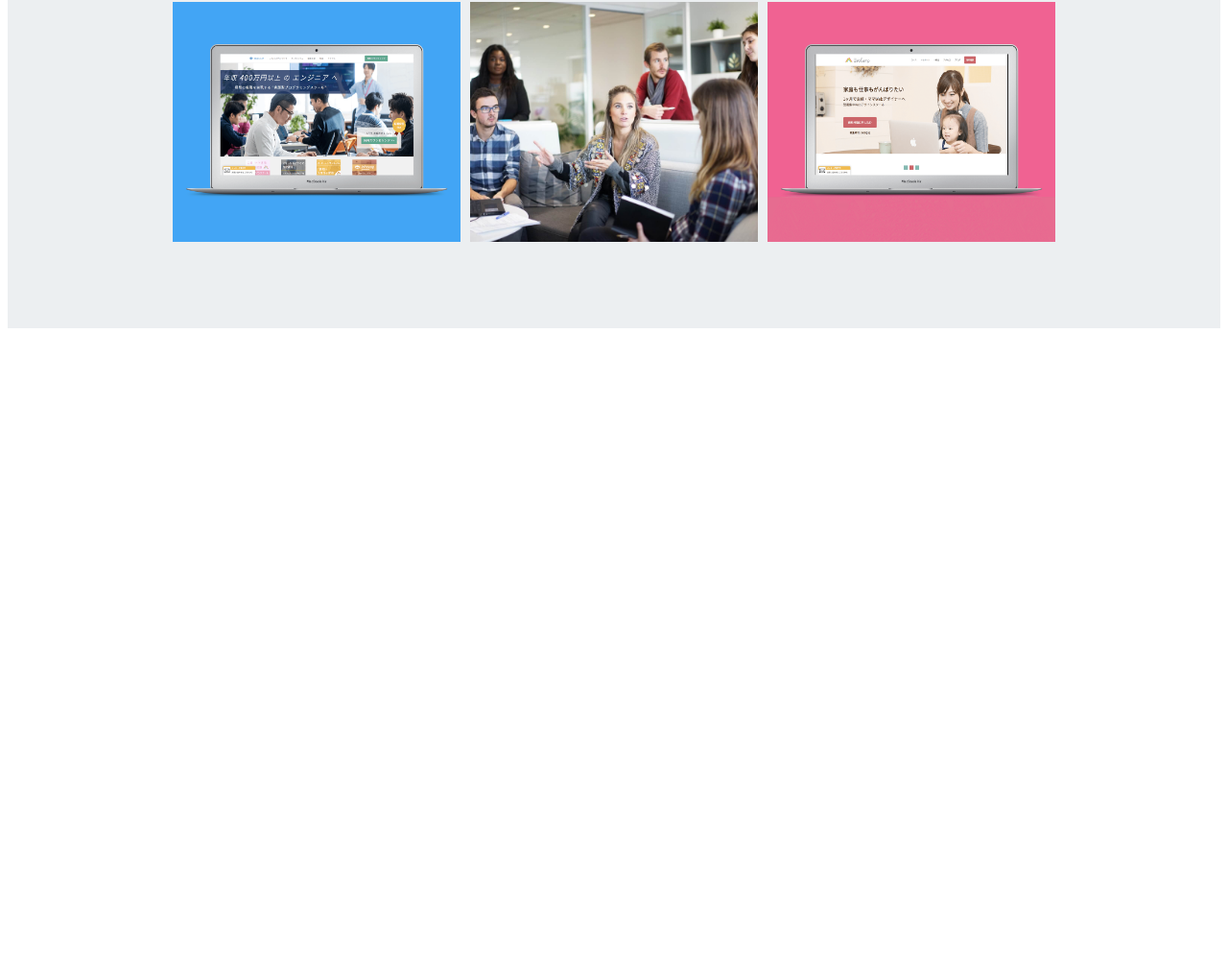
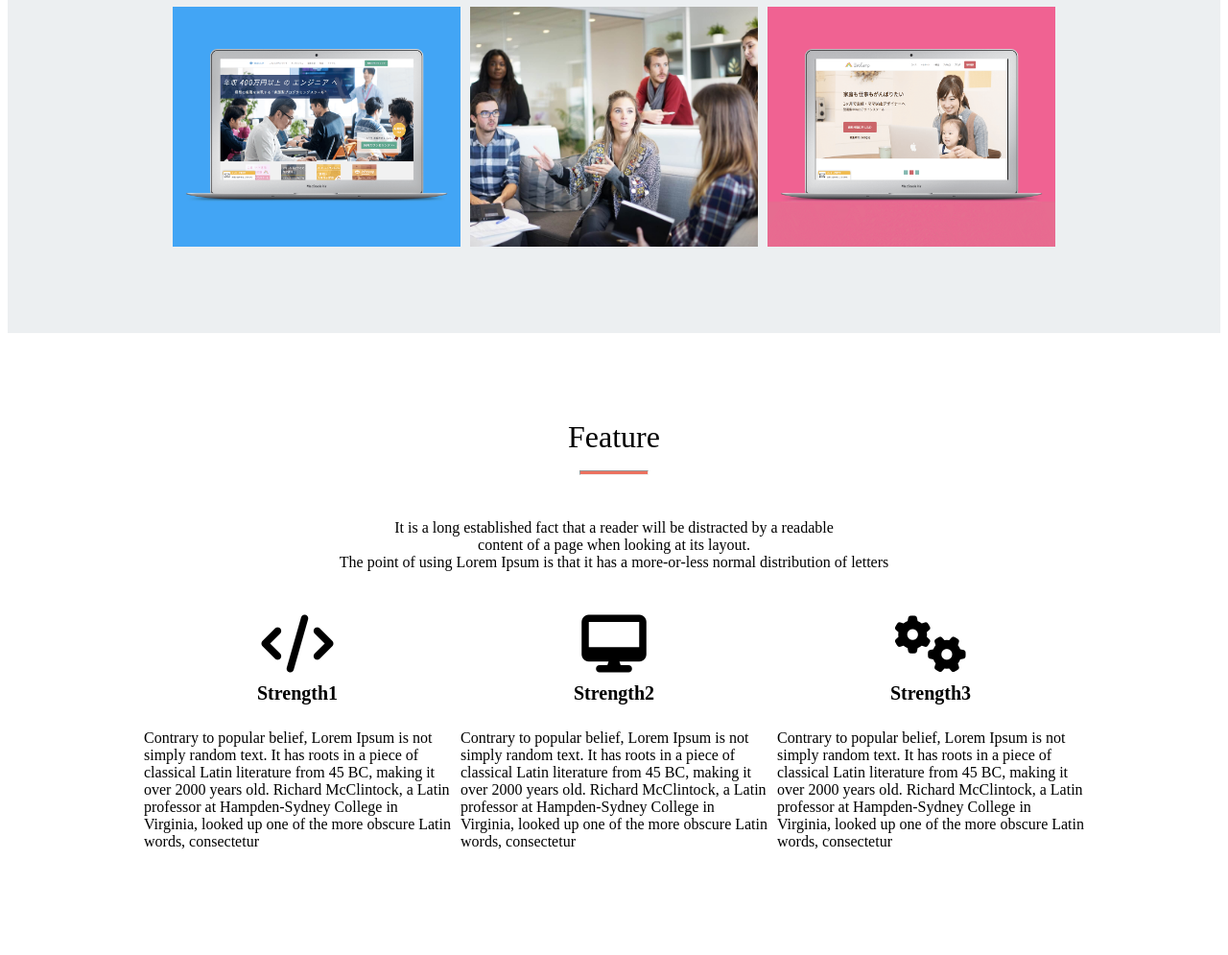
Before and after one commit to sgmkhr/WALS_website, a plain HTML site: page index.html in a window 1280 px wide. Shown: the part 1275-2270 px from the top of the page at 96% size. Before the commit the page ends 1625 px from the top, so only its background shows below. Drawn offline with Linux system fonts and the light colour scheme.

Commit message:
[Add]Feature

```diff
--- a/css/style.css
+++ b/css/style.css
@@ -71,24 +71,23 @@ header {
   width: 920px;
 }
 
-.portfolio-contents h4 {
+h4 {
   text-align: center;
   font-size: 32px;
   color: #000000;
   padding-bottom: 8px;
-  line-height: 32px;
+  font-weight: normal;
   margin: 0 auto;
-  font-weight: normal;
 }
 
-.portfolio-contents hr {
+hr {
   height: 3px;
   width: 70px;
-  color: #EC715F;
+  background-color: #EC715F;
   text-align: center;
 }
 
-.portfolio-contents p {
+.text {
   padding: 30px 0;
   text-align: center;
   font-size: 16px;
@@ -137,3 +136,42 @@ header {
 .portfolio-image-box:nth-child(6) {
   background-image: url(../img/webcamp-mother.png);
 }
+
+.feature-wrapper {
+  width: 100%;
+}
+
+.feature-contents {
+  width: 980px;
+  margin: 0 auto;
+  padding: 90px 0;
+}
+
+.strengths {
+  width: 100%;
+  display: flex;
+  justify-content: center;
+}
+
+.strength {
+  width:320px;
+  margin-right: 10px;
+}
+
+.strength:nth-child(3) {
+  margin-right: 0;
+}
+
+.strength i {
+  font-size: 60px;
+  display: block;
+  text-align: center;
+}
+
+.strength h6 {
+  text-align: center;
+  font-size: 20px;
+  color: #000000;
+  padding: 10px 0;
+  margin: 0 auto;
+}
--- a/index.html
+++ b/index.html
@@ -2,6 +2,7 @@
 <html lang="ja">
   <head>
     <meta charset="UTF-8" />
+    <script src="https://kit.fontawesome.com/945e2890b0.js" crossorigin="anonymous"></script>
     <link rel="stylesheet" href="css/style.css" />
     <title>WALS成果物</title>
   </head>
@@ -32,7 +33,7 @@
         <div class="portfolio-contents">
           <h4>Portfolio</h4>
           <hr>
-          <p>It is a long established fact that a reader will be distracted by the readable<br>
+          <p class="text">It is a long established fact that a reader will be distracted by the readable<br>
           content of a page when looking  at its layout.<br>
           The point of using Lorem Ipsum is that it has a more-or-less normal distribution of letters</p>
           <div class="portfolio-images">
@@ -45,6 +46,43 @@
           </div>
         </div>
       </div>
+
+      <div class="feature-wrapper">
+        <div class="feature-contents">
+          <h4>Feature</h4>
+          <hr>
+          <p class="text">It is a long established fact that a reader will be distracted by a readable<br>
+          content of a page when looking at its layout.<br>
+          The point of using Lorem Ipsum is that it has a more-or-less normal distribution of letters</p>
+          <div class="strengths">
+            <section class="strength">
+              <i class="fa-solid fa-code"></i>
+              <h6>Strength1</h6>
+              <p>Contrary to popular belief, Lorem Ipsum is not simply random text.
+              It has roots in a piece of classical Latin literature from 45 BC, making it over 2000 years old.
+              Richard McClintock, a Latin professor at Hampden-Sydney College in Virginia,
+              looked up one of the more obscure Latin words, consectetur</p>
+            </section>
+            <section class="strength">
+              <i class="fa-solid fa-desktop"></i>
+              <h6>Strength2</h6>
+              <p>Contrary to popular belief, Lorem Ipsum is not simply random text.
+              It has roots in a piece of classical Latin literature from 45 BC, making it over 2000 years old.
+              Richard McClintock, a Latin professor at Hampden-Sydney College in Virginia,
+              looked up one of the more obscure Latin words, consectetur</p>
+            </section>
+            <section class="strength">
+              <i class="fa-solid fa-gears"></i>
+              <h6>Strength3</h6>
+              <p>Contrary to popular belief, Lorem Ipsum is not simply random text.
+              It has roots in a piece of classical Latin literature from 45 BC, making it over 2000 years old.
+              Richard McClintock, a Latin professor at Hampden-Sydney College in Virginia,
+              looked up one of the more obscure Latin words, consectetur</p>
+            </section>
+          </div>
+        </div>
+      </div>
+
     </main>
     <footer>
 
```
